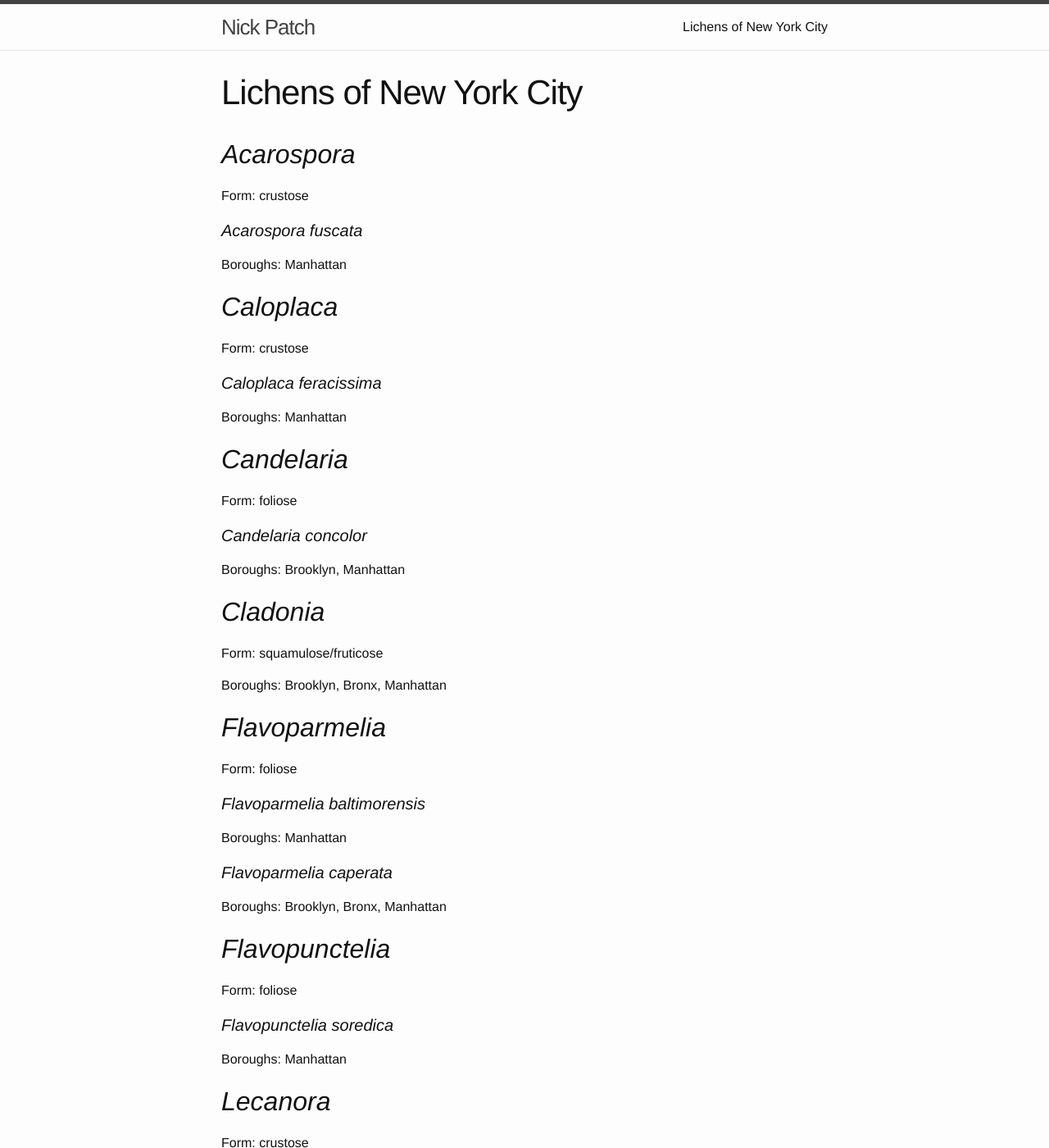
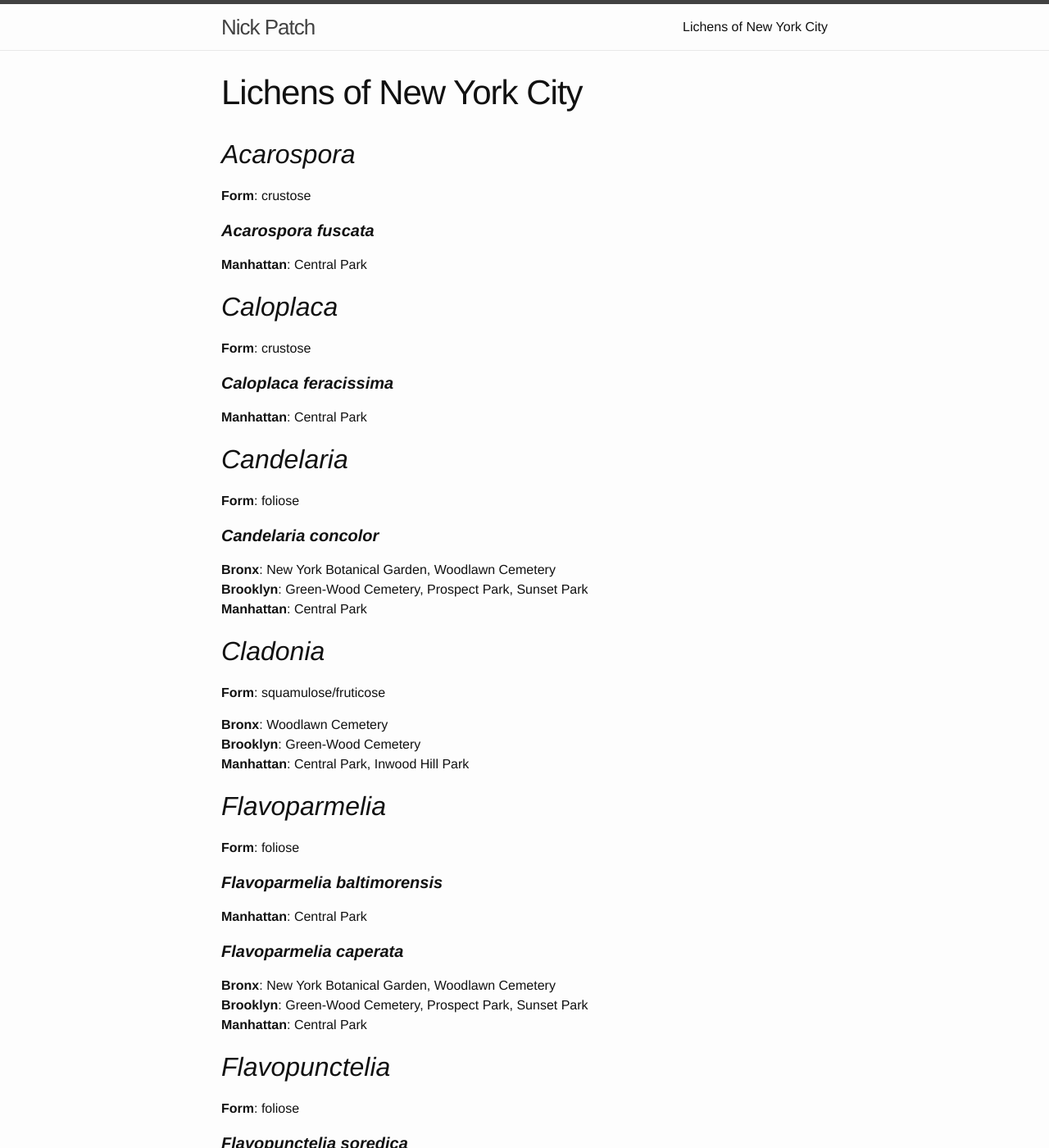
Before and after one commit to lichens-nyc/lichens-nyc.github.io, a Jekyll site: the page built from lichens-nyc.md, in a window 1280 px wide and 1400 px high. Shown: the whole window at 82% size. Built offline with Jekyll 4.4.1, drawn with Linux system fonts in a browser that asks for light colours; some of the changed text lies outside the part shown.

Commit message:
add parks with lichen reports

```diff
--- a/_data/locations.yaml
+++ b/_data/locations.yaml
@@ -1,6 +1,16 @@
-boroughs:
+boros:
   BK: Brooklyn
   BX: Bronx
   MA: Manhattan
   QU: Queens
   SI: Staten Island
+
+parks:
+  CP: { name: Central Park,              boro: MA }
+  GW: { name: Green-Wood Cemetery,       boro: BK }
+  HT: { name: Heffernan Triangle,        boro: BK }
+  IH: { name: Inwood Hill Park,          boro: IH }
+  NY: { name: New York Botanical Garden, boro: BX }
+  PP: { name: Prospect Park,             boro: BK }
+  SP: { name: Sunset Park,               boro: BK }
+  WC: { name: Woodlawn Cemetery,         boro: BX }
--- a/lichens-nyc.md
+++ b/lichens-nyc.md
@@ -4,28 +4,37 @@ permalink: /lichens/nyc/
 layout:    page
 ---
 
-{% assign boroughs = site.data.locations.boroughs %}
+{% assign boros = site.data.locations.boros %}
+{% assign parks = site.data.locations.parks %}
 
 {% for genus in site.data.lichens-nyc %}
 <h2><cite>{{ genus.name }}</cite></h2>
 <p>
-  Form: {{ genus.form }}
+  <strong>Form</strong>: {{ genus.form }}
 </p>
 {% if genus.species %}
 {% for species in genus.species %}
-<h4><cite>{{ genus.name }} {{ species.name }}</cite></h4>
+<h4><strong><cite>{{ genus.name }} {{ species.name }}</cite></strong></h4>
 <p>
-  Boroughs:
-  {% for borough in species.boroughs %}
-    {{ boroughs[borough] }}{% unless forloop.last %}, {% endunless %}
+  {% for boro in species.loc %}
+    {% assign boro_key = boro[0] %}
+    <strong>{{ boros[boro_key] }}</strong>:
+    {% for park in boro[1] %}
+      {{ parks[park].name }}{% unless forloop.last %}, {% endunless %}
+    {% endfor %}
+    {% unless forloop.last %}<br>{% endunless %}
   {% endfor %}
 </p>
 {% endfor %}
 {% else %}
 <p>
-  Boroughs:
-  {% for borough in genus.boroughs %}
-    {{ boroughs[borough] }}{% unless forloop.last %}, {% endunless %}
+  {% for boro in genus.loc %}
+    {% assign boro_key = boro[0] %}
+    <strong>{{ boros[boro_key] }}</strong>:
+    {% for park in boro[1] %}
+      {{ parks[park].name }}{% unless forloop.last %}, {% endunless %}
+    {% endfor %}
+    {% unless forloop.last %}<br>{% endunless %}
   {% endfor %}
 </p>
 {% endif %}
```
Also changed, not shown: _data/lichens-nyc.yaml (+25 -25 lines).
